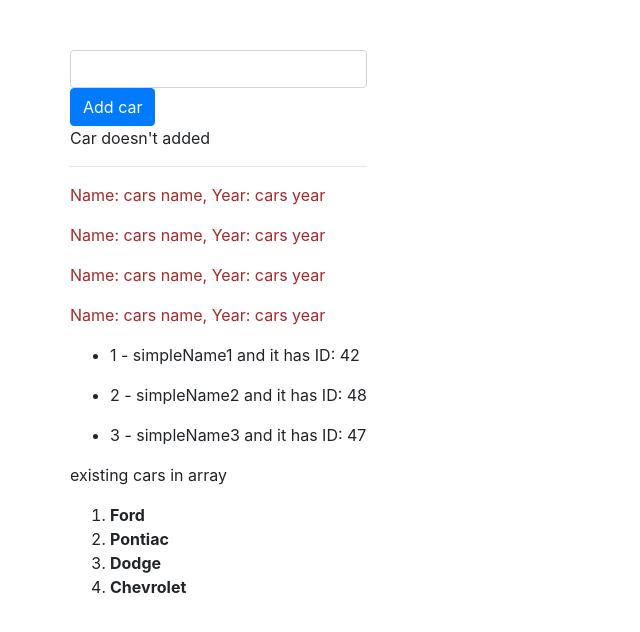
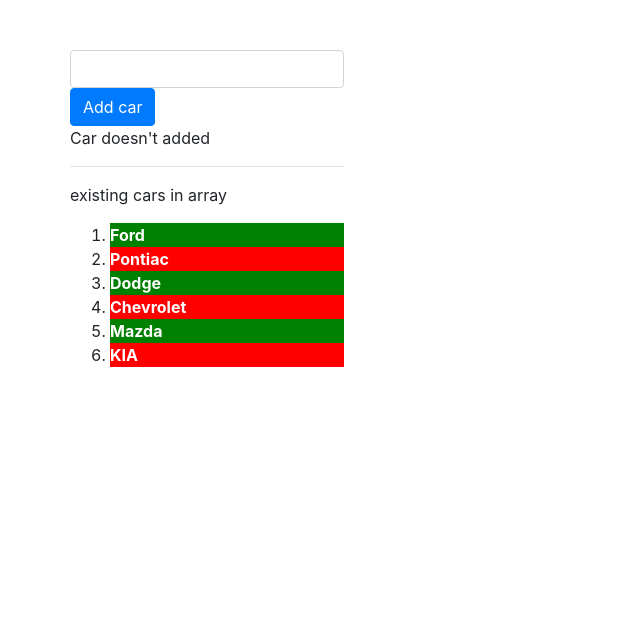
Before and after one commit to flalfalaen/udemy-angular, an Angular app: page / in a window 1280 px wide. Shown: the top 632 px of the page, without its empty margins (0-640 px from the left). Built offline with nearby package versions, Linux system fonts and the light colour scheme.

Commit message:
2.12 [ngStyle] testing and learning \ creating simple realtime style for car.component

```diff
--- a/src/app/cars/cars.component.html
+++ b/src/app/cars/cars.component.html
@@ -12,15 +12,19 @@
 </ng-template>
 <hr>
 <!--2.11-->
-<app-car *ngFor="let carName of carsArray;"></app-car>
-<ul>
-  <li *ngFor="let object of objectsArray1; let objectsIndex = index">
-    <p>{{objectsIndex + 1}} - {{ object.name }} and it has ID: {{object.id}}</p>
-  </li>
-</ul>
+<!--<app-car *ngFor="let carName of carsArray;"></app-car>-->
+<!--<ul>-->
+<!--  <li *ngFor="let object of objectsArray1; let objectsIndex = index">-->
+<!--    <p>{{objectsIndex + 1}} - {{ object.name }} and it has ID: {{object.id}}</p>-->
+<!--  </li>-->
+<!--</ul>-->
 <p>{{'existing cars in array'}}</p>
 <ol>
-  <li *ngFor="let carName of carsArray"> <b>{{ carName }}</b> </li>
+  <li *ngFor="let carName of carsArray; let carIndex = index">
+    <div [ngStyle]="{backgroundColor: (carIndex + 1) % 2 === 0 ? 'red' : 'green', 'color': 'white'}"  >
+      <b>{{ carName }}</b>
+    </div>
+  </li>
 </ol>
 
 
--- a/src/app/cars/cars.component.ts
+++ b/src/app/cars/cars.component.ts
@@ -14,9 +14,10 @@
 
   carNameInput = null;
   // carYear = '';
-  carsArray = ['Ford', 'Pontiac', 'Dodge', 'Chevrolet'];
+  carsArray = ['Ford', 'Pontiac', 'Dodge', 'Chevrolet', 'Mazda', 'KIA'];
   carsYears = ['1980', '1970', '1990', '2000'];
-  objectsArray1 = [ {id: 42, name: 'simpleName1'}, {id: 48, name: 'simpleName2'}, {id: 47, name: 'simpleName3'} ];
+  // 2.11 lesson
+  // objectsArray1 = [ {id: 42, name: 'simpleName1'}, {id: 48, name: 'simpleName2'}, {id: 47, name: 'simpleName3'} ];
 
   constructor() {
 
```
Also changed, not shown: tips.txt.
